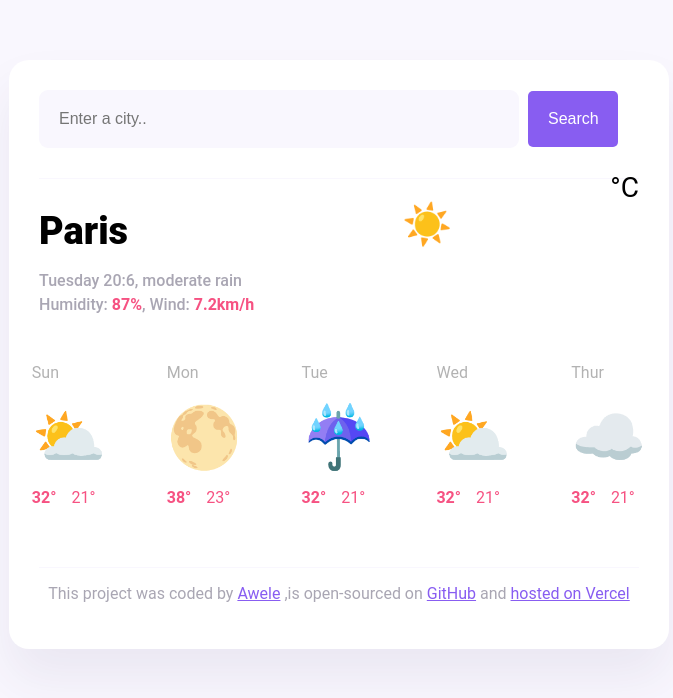
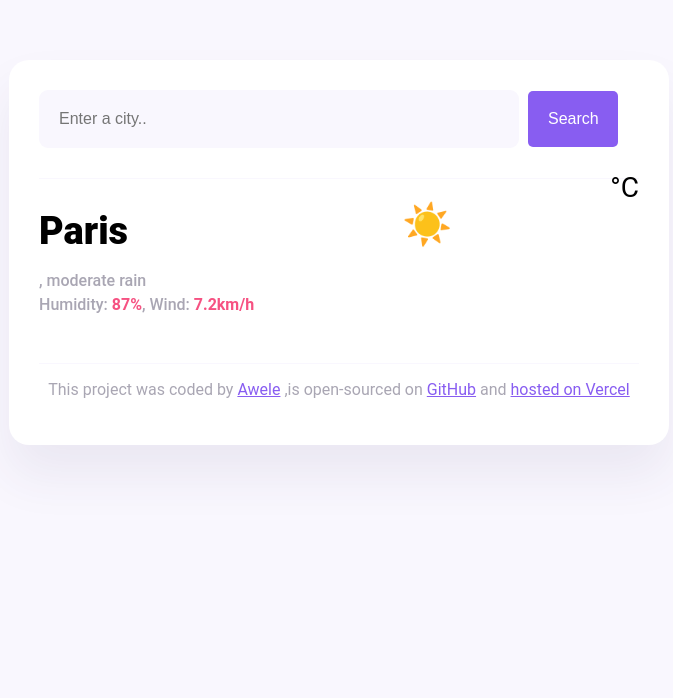
Before and after one commit to Awele123/testweatherapp, a plain HTML site: page index.html in a window 1280 px wide. Shown: the whole page, without its empty margins (301-974 px from the left). Drawn offline with nearby package versions, Linux system fonts and the light colour scheme.

Commit message:
targeted innerhtml via javascript

```diff
--- a/index.html
+++ b/index.html
@@ -35,48 +35,7 @@
           ><span class="current-temperature-value"></span
           ><span class="current-temperature-unit">°C</span>
         </div>
-        <div class="weatherforecast">
-          <div class="daycontainer">
-            <div class="day">Sun</div>
-            <div class="icon">⛅</div>
-            <div class="tempcontainer">
-              <div class="temp">32&deg;</div>
-              <div class="temp0">21&deg;</div>
-            </div>
-          </div>
-          <div class="daycontainer">
-            <div class="day">Mon</div>
-            <div class="icon">🌕</div>
-            <div class="tempcontainer">
-              <div class="temp">38&deg;</div>
-              <div class="temp0">23&deg;</div>
-            </div>
-          </div>
-          <div class="daycontainer">
-            <div class="day">Tue</div>
-            <div class="icon">☔</div>
-            <div class="tempcontainer">
-              <div class="temp">32&deg;</div>
-              <div class="temp0">21&deg;</div>
-            </div>
-          </div>
-          <div class="daycontainer">
-            <div class="day">Wed</div>
-            <div class="icon">⛅</div>
-            <div class="tempcontainer">
-              <div class="temp">32&deg;</div>
-              <div class="temp0">21&deg;</div>
-            </div>
-          </div>
-          <div class="daycontainer">
-            <div class="day">Thur</div>
-            <div class="icon">☁️</div>
-            <div class="tempcontainer">
-              <div class="temp">32&deg;</div>
-              <div class="temp0">21&deg;</div>
-            </div>
-          </div>
-        </div>
+        <div class="weatherforecast" id="forecast"></div>
       </main>
       <footer>
         <p>
--- a/script.js
+++ b/script.js
@@ -43,4 +43,10 @@
     let currentDateELement = document.querySelector("#current-date");
     let currentDate = new Date();
 
-    currentDateELement.innerHTML = formatDate(currentDate);
+currentDateELement.innerHTML = formatDate(currentDate);
+function displayForecast() {
+
+}
+
+let forecast = document.querySelector("#forecast");
+forecast.innerhtml = ;
```
